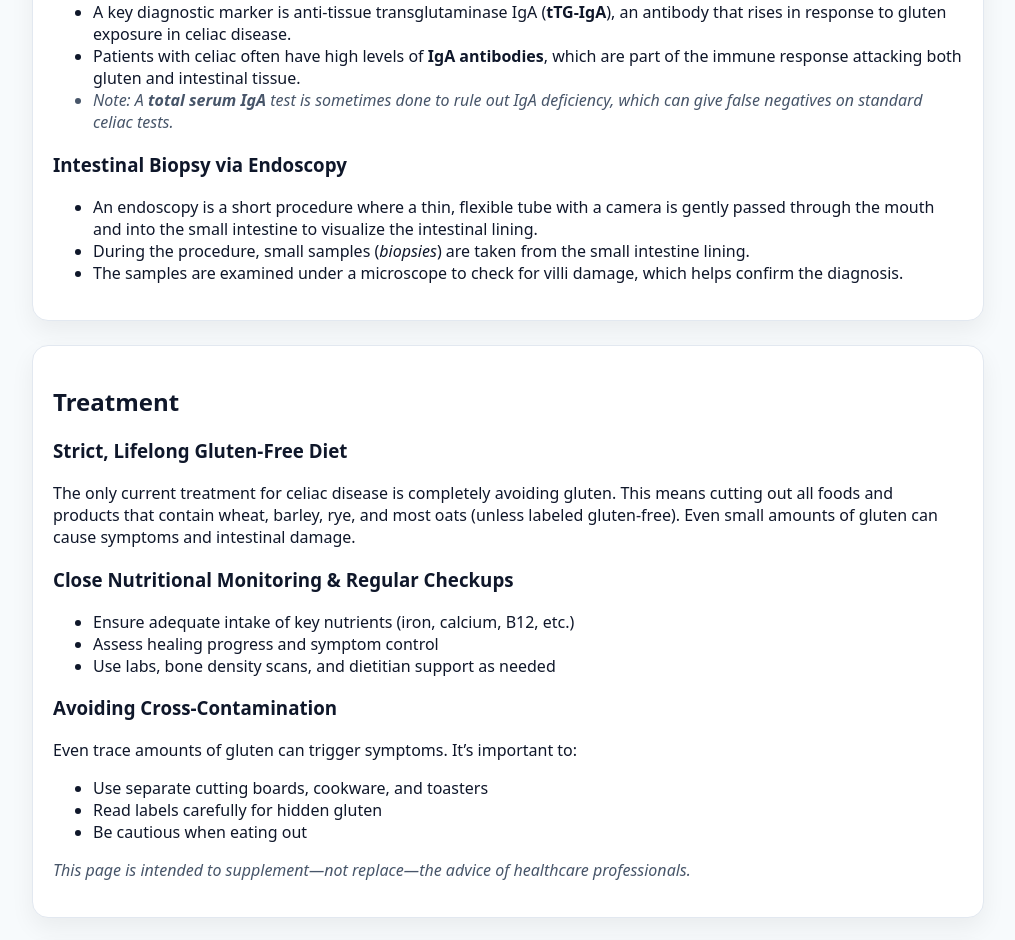
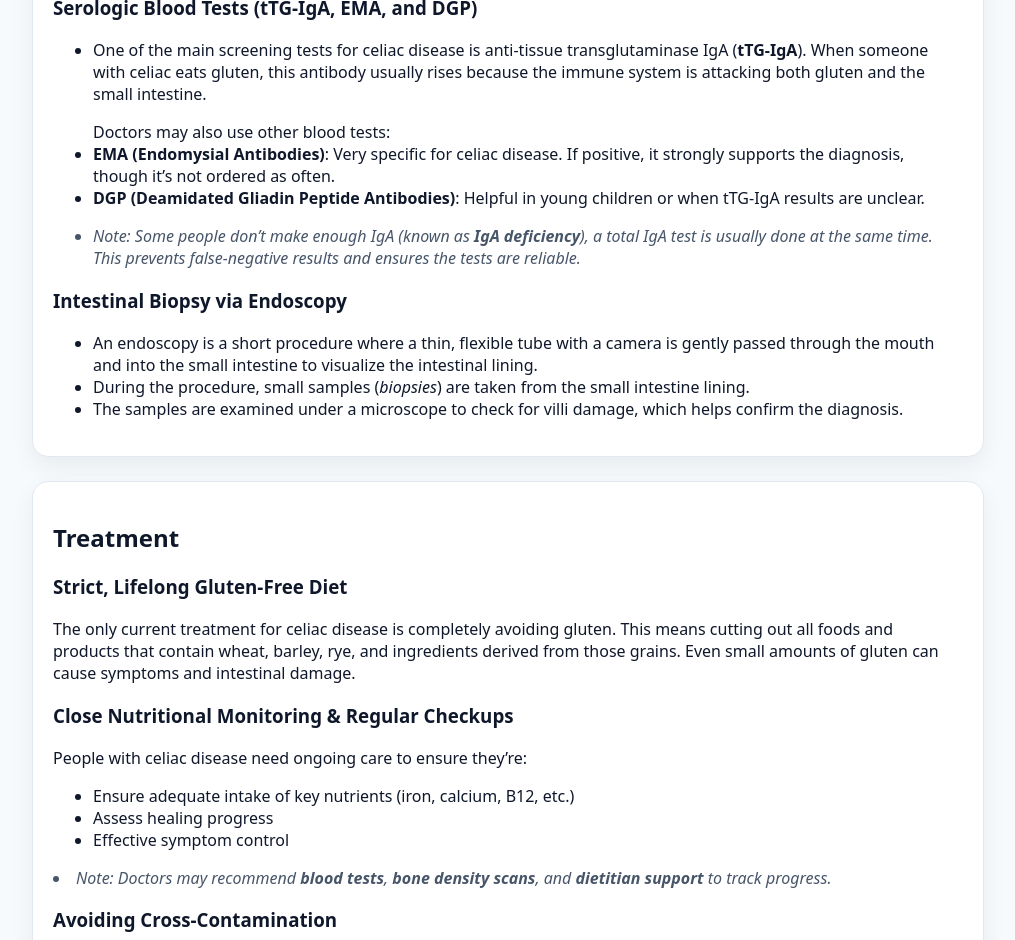
Before and after one commit to soumol/QuizTester2, a React (Vite) app: page /about-celiac in a window 1280 px wide. Shown: the part 1860-2800 px from the top of the page, without its empty margins (132-1147 px from the left). Built offline with nearby package versions, Linux system fonts and the light colour scheme.

Commit message:
07-edited about celiac page

```diff
--- a/src/pages/AboutCeliac.jsx
+++ b/src/pages/AboutCeliac.jsx
@@ -15,7 +15,7 @@ export default function AboutCeliac() {
       <section className="card">
         <h2>What Is Celiac Disease?</h2>
         <p>
-          Celiac disease is a chronic autoimmune condition triggered by the ingestion of gluten, a protein found
+          Celiac disease is a <strong>chronic autoimmune condition</strong> triggered by the ingestion of gluten, a protein found
           in wheat, barley, and rye. In people with celiac disease, the immune system mistakenly attacks the
           small intestine when gluten is consumed.
         </p>
@@ -47,6 +47,7 @@ export default function AboutCeliac() {
 
         <div className="about__group">
           <h3>Digestive Problems</h3>
+          <p>Because nutrients and fluids aren’t absorbed well, people may experience:</p>
           <ul>
             <li><strong>Bloating</strong> from poor digestion and excess gas production</li>
             <li><strong>Diarrhea</strong> from unabsorbed nutrients drawing water into the intestines</li>
@@ -100,19 +101,19 @@ export default function AboutCeliac() {
         <h2>How Is Celiac Disease Diagnosed?</h2>
 
         <div className="about__group">
-          <h3>Serologic Blood Tests (tTG-IgA)</h3>
+          <h3>Serologic Blood Tests (tTG-IgA, EMA, and DGP)</h3>
           <ul>
             <li>
-              A key diagnostic marker is anti-tissue transglutaminase IgA (<strong>tTG-IgA</strong>), an
-              antibody that rises in response to gluten exposure in celiac disease.
+              One of the main screening tests for celiac disease is anti-tissue transglutaminase IgA (<strong>tTG-IgA</strong>).
+              When someone with celiac eats gluten, this antibody usually rises because the immune system is attacking both gluten and the small intestine.
             </li>
-            <li>
-              Patients with celiac often have high levels of <strong>IgA antibodies</strong>, which are part of
-              the immune response attacking both gluten and intestinal tissue.
-            </li>
+            <p>
+              Doctors may also use other blood tests:
+              <li><strong>EMA (Endomysial Antibodies)</strong>: Very specific for celiac disease. If positive, it strongly supports the diagnosis, though it’s not ordered as often.</li>
+              <li><strong>DGP (Deamidated Gliadin Peptide Antibodies)</strong>: Helpful in young children or when tTG-IgA results are unclear.</li>
+            </p>
             <li className="note">
-              Note: A <strong>total serum IgA</strong> test is sometimes done to rule out IgA deficiency, which
-              can give false negatives on standard celiac tests.
+              Note: Some people don’t make enough IgA (known as <strong>IgA deficiency</strong>), a total IgA test is usually done at the same time. This prevents false-negative results and ensures the tests are reliable.
             </li>
           </ul>
         </div>
@@ -143,28 +144,29 @@ export default function AboutCeliac() {
           <h3>Strict, Lifelong Gluten-Free Diet</h3>
           <p>
             The only current treatment for celiac disease is completely avoiding gluten. This means cutting out
-            all foods and products that contain wheat, barley, rye, and most oats (unless labeled gluten-free).
+            all foods and products that contain wheat, barley, rye, and ingredients derived from those grains.
             Even small amounts of gluten can cause symptoms and intestinal damage.
           </p>
         </div>
 
         <div className="about__group">
           <h3>Close Nutritional Monitoring & Regular Checkups</h3>
+          <p>People with celiac disease need ongoing care to ensure they’re:</p>
           <ul>
             <li>Ensure adequate intake of key nutrients (iron, calcium, B12, etc.)</li>
-            <li>Assess healing progress and symptom control</li>
-            <li>Use labs, bone density scans, and dietitian support as needed</li>
+            <li>Assess healing progress</li>
+            <li>Effective symptom control</li>
           </ul>
+          <li className="note">
+              Note: Doctors may recommend <strong>blood tests</strong>, <strong>bone density scans</strong>, and <strong>dietitian support</strong> to track progress.
+            </li>
         </div>
 
         <div className="about__group">
           <h3>Avoiding Cross-Contamination</h3>
-          <p>Even trace amounts of gluten can trigger symptoms. It’s important to:</p>
-          <ul>
-            <li>Use separate cutting boards, cookware, and toasters</li>
-            <li>Read labels carefully for hidden gluten</li>
-            <li>Be cautious when eating out</li>
-          </ul>
+          <p>Even trace amounts of gluten from shared kitchen tools, toasters, or surfaces can trigger symptoms.
+            It is important to be aware of what cookware in your kitchen can increase the risk of cross-contact with gluten.
+            Wooden utensils and cast iron skillets pose the highest risk of cross-contact when sharing these items between gluten-free and gluten-containing cooking.</p>
         </div>
 
         <p className="note">
```
